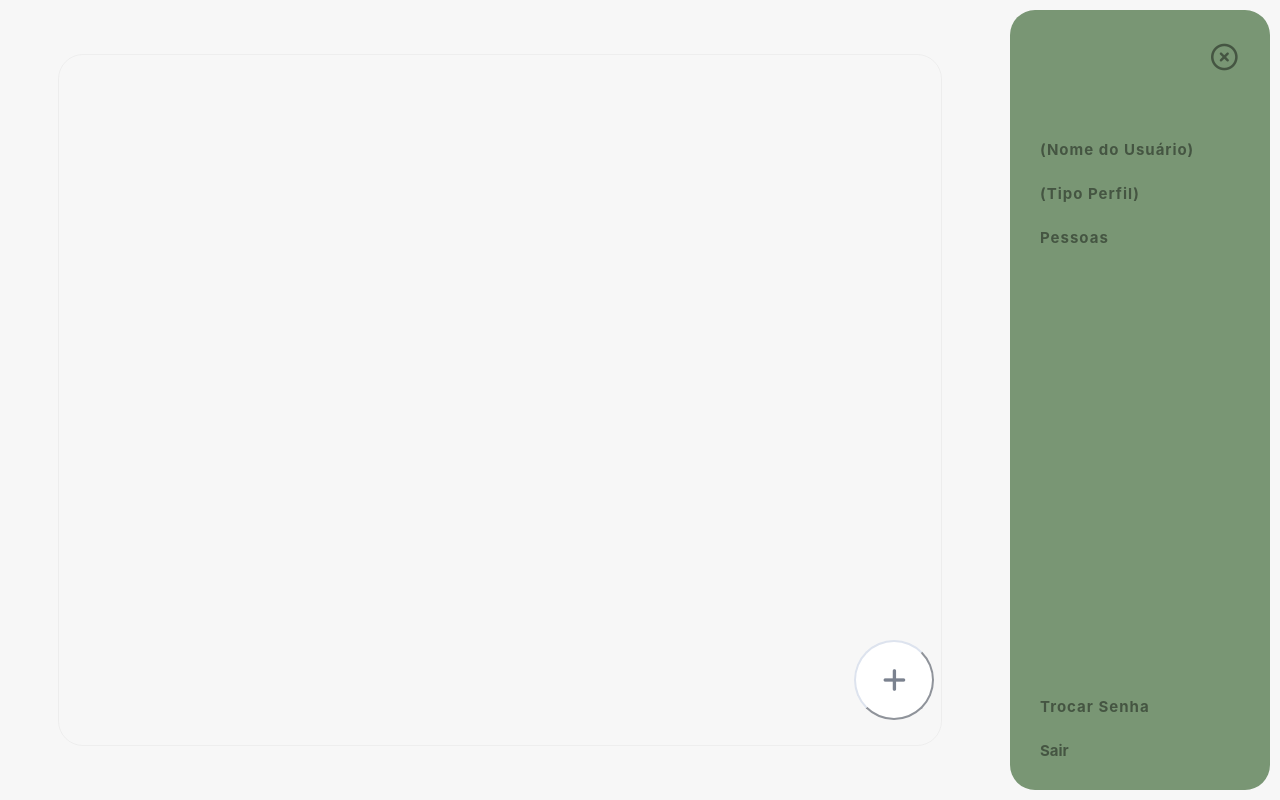
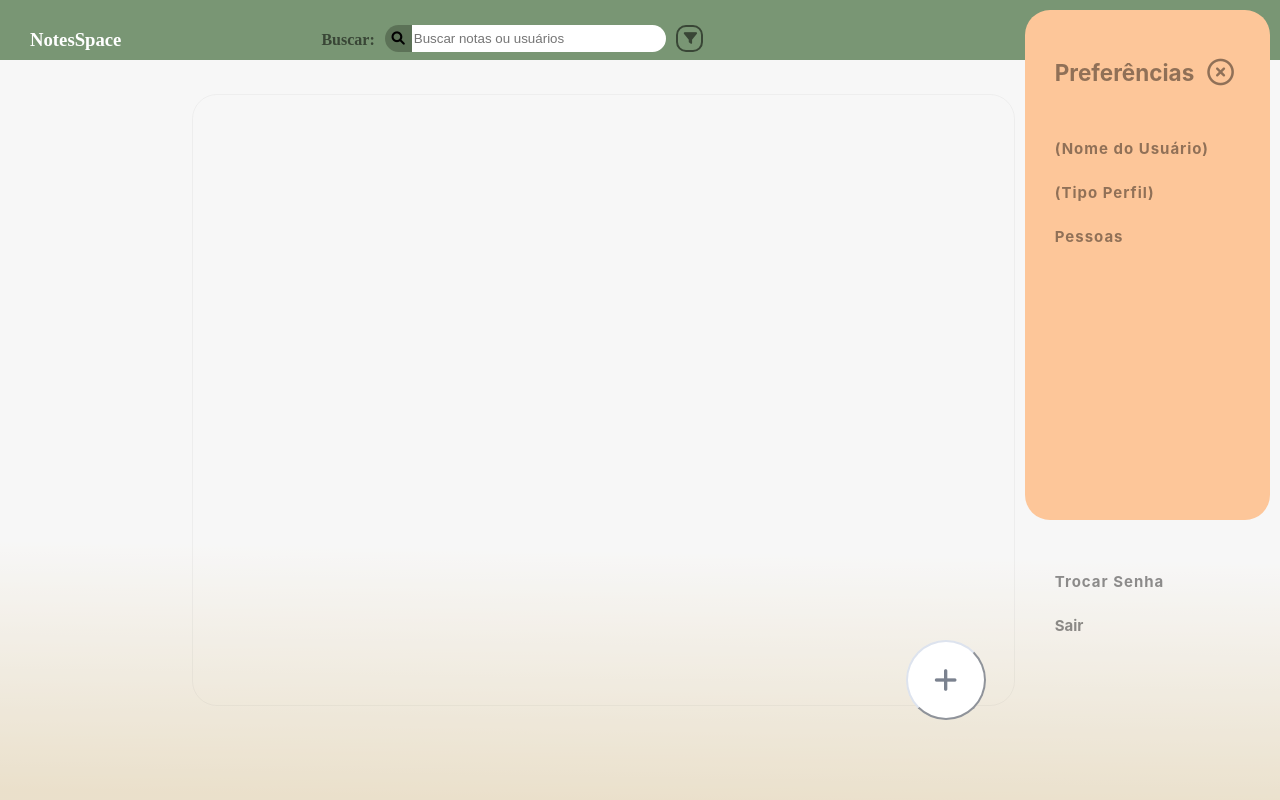
Before and after one commit to luanaselvino/Site-de-Notas, a plain HTML site: page index.html in a window 1280 px wide. Drawn offline with Linux system fonts and the light colour scheme.

Commit message:
alteração de pasta e top-nav
top-nav não completa

```diff
--- a/notas/index.html
+++ b/index.html
@@ -23,6 +23,24 @@
 
     <div id="corpo">
 
+        <!-- Ferramentas de busca -->
+        <div id="top-nav">
+
+            <h3>NotesSpace</h3>
+            <h4>Buscar:</h4>
+
+            <button id="buscar"><i class="fa-solid fa-magnifying-glass"></i></button>
+            <input type="text" id="pesquisa" placeholder="Buscar notas ou usuários">
+
+            <button id="filtrar"><i class="fa-solid fa-filter"></i></button>
+
+            <!-- Abrir nav -->
+            <button id="open_nav">
+                <i class="fa-solid fa-bars fa-2x"></i>
+            </button>
+
+        </div>
+
         <div id="main"><!-- Espaço para notas --></div>
 
         <!-- Button para abrir div="inserir_nota" -->
@@ -30,17 +48,15 @@
             <i class="fa-solid fa-plus fa-2x"></i>
         </button>
 
-        <!-- Abrir nav -->
-        <button id="open_nav">
-            <i class="fa-solid fa-bars fa-2x"></i>
-        </button>
-
         <div id="Nav">
 
-            <!-- Fechar nav -->
-            <button id="close_nav">
-                <i class="fa-regular fa-circle-xmark fa-2x" style="color: #0000006e;"></i>
-            </button>
+            <div id="linha">
+                <h2>Preferências</h2>
+                <!-- Fechar nav -->
+                <button id="close_nav">
+                    <i class="fa-regular fa-circle-xmark fa-2x" style="color: #0000006e;"></i>
+                </button>
+            </div>
 
             <div id="list">
 
--- a/notas/javascript/script_index.js
+++ b/javascript/script_index.js
@@ -107,7 +107,7 @@ document.getElementById("add_button").addEventListener("click", function() {
 document.getElementById("open_nav").addEventListener("click", function() {
     document.getElementById("Nav").style.display = "flex";
     document.getElementById("open_nav").style.display = 'none';
-    document.getElementById("add_button").style.right = "27vw";
+    document.getElementById("add_button").style.right = "23vw";
     document.getElementById("inserir_nota").style.right = "330px";
 });
 
--- a/notas/style_index.css
+++ b/style_index.css
@@ -6,8 +6,99 @@
 body{
     margin: 0;
     padding: 0;
+    /* Gradiente de fundo */
     background: #ffffff;
+    background: linear-gradient(181deg, rgba(255, 255, 255, 1) 0%, rgba(255, 255, 255, 1) 68%, rgba(230, 211, 171, 0.83) 99%);
+
 }
+/* Início top-nav */
+#top-nav {
+    height: 40px;
+    width: 100vw;
+
+    display: flex;
+    position: fixed;
+
+    padding: 10px;
+    background-color: #799674;
+
+}
+
+#top-nav h3 {
+    height: 40px;
+    margin-left: 20px;
+    margin-right: 200px;
+    color: #ffffff;
+}
+
+#top-nav h4 {
+    height: 40px;
+    margin-right: 10px;
+    color: #394636;
+}
+
+#buscar {
+    height: 27px;
+    width: 27px;
+    margin-top: 15px;
+
+    border: none;
+    border-radius: 15px 0 0 15px;
+    background-color: #39463673;
+    cursor: pointer;
+}
+
+#pesquisa {
+    height: 25px;
+    width: 250px;
+
+    margin-top: 15px;
+    margin-right: 10px;
+
+    border: none;
+    border-radius: 0 15px 15px 0;
+}
+
+#filtrar {
+    height: 27px;
+    width: 27px;
+    margin-top: 15px;
+
+    padding: auto;
+    border: 2px solid #394636;
+    border-radius: 10px;
+    background: none;
+    cursor: pointer;
+    color: #394636;
+
+
+}
+
+#open_nav {
+    /* Tamanho da div */
+    width: 40px;
+    height: 40px;
+
+    /* Ajustar posição */
+    margin-left: auto;
+    margin-right: 20px;
+    display: none;
+    cursor: pointer;
+    justify-content: center; /* centraliza horizontalmente */
+    align-items: center; /* centraliza verticalmente */
+
+    border-radius: 10px;
+    border: 0;
+
+    background-color: #39463673;
+}
+
+#open_nav i { /* ícone do button */
+    font-size: 25px;
+    color: #799674;
+}
+
+/* Fim top-nav */
 
 /* Início inserir_nota */
 
@@ -139,14 +230,14 @@ body{
 #main {
     /* Tamanho da div */
     width: 65vw;
-    height: 80vh;
+    height: 70vh;
 
     /* Ajustar posição */
     position: relative;
     display: grid;
     grid-template-columns: 1fr 1fr 1fr 1fr;
-
     margin: auto;
+    margin-left: 15%;
     padding: 25px;
     overflow-y: auto;
     overflow-x: hidden;
@@ -174,7 +265,7 @@ body{
     /* Ajustar posição */
     position: absolute;
     bottom: 10vh;
-    right: 27vw;
+    right: 23vw;
 
     border-radius: 100px;
     cursor: pointer;
@@ -262,31 +353,10 @@ body{
 
 /* Início Navbar */
 
-#open_nav {
-    /* Tamanho da div */
-    width: 40px;
-    height: 40px;
-
-    /* Ajustar posição */
-    display: none;
-    margin: 20px;
-    cursor: pointer;
-    justify-content: center; /* centraliza horizontalmente */
-    align-items: center; /* centraliza verticalmente */
-
-    border-radius: 10px;
-    border: 0;
-    background-color: rgba(0, 0, 0, 0.267);
-}
-
-#open_nav i { /* ícone do button */
-    font-size: 25px;
-    color: #fff;
-}
-
 #Nav {
    /* Tamanho da div */
     width: 200px;
+    height: 450px;
 
     /* Fonte */
     font: bold 15px Inter, sans-serif;
@@ -306,14 +376,16 @@ body{
 
     padding: 30px;
     border-radius: 25px;
-    background-color: #799674;
+    background-color: #fdc699;
+}
+
+#linha {
+    display: flex;
 }
 
 /* Button */
 #close_nav{
     /* Tamanho da div */
-    width: 35px;
-    height: 35px;
 
     /* Ajustar posição */
     margin-left: auto; /* empurrar para direita */
@@ -325,7 +397,6 @@ body{
 
 #list {
     display: block;
-    margin-top: 30px;
     list-style: none;
     letter-spacing: 1px;
 }
@@ -336,7 +407,7 @@ body{
 
 #bottom_navbar {
     position: fixed;
-    bottom: 20px;
+    bottom: 145px;
 }
 
 #sair{
--- a/notas/style_login.css
+++ b/style_login.css
@@ -10,7 +10,7 @@ body{
 
     /* Gradiente de fundo */
     background: #ffffff;
-    background: linear-gradient(181deg, rgba(255, 255, 255, 1) 0%, rgba(255, 255, 255, 1) 68%, rgba(121, 150, 116, 0.83) 99%);
+    background: linear-gradient(181deg, rgba(255, 255, 255, 1) 0%, rgba(255, 255, 255, 1) 68%, rgba(230, 211, 171, 0.83) 99%);
 }
 
 #main{
@@ -152,7 +152,7 @@ p{
     bottom: 0;
     left: 0;
 
-    background: #79967433;
+    background: #53535333;
     color: white;
     text-align: center;
     padding: 6px;
```
Also changed, not shown: javascript/script_login.js (renamed from notas/javascript/script_login.js), login.html (renamed from notas/login.html), login_image.png (renamed from notas/login_image.png).
